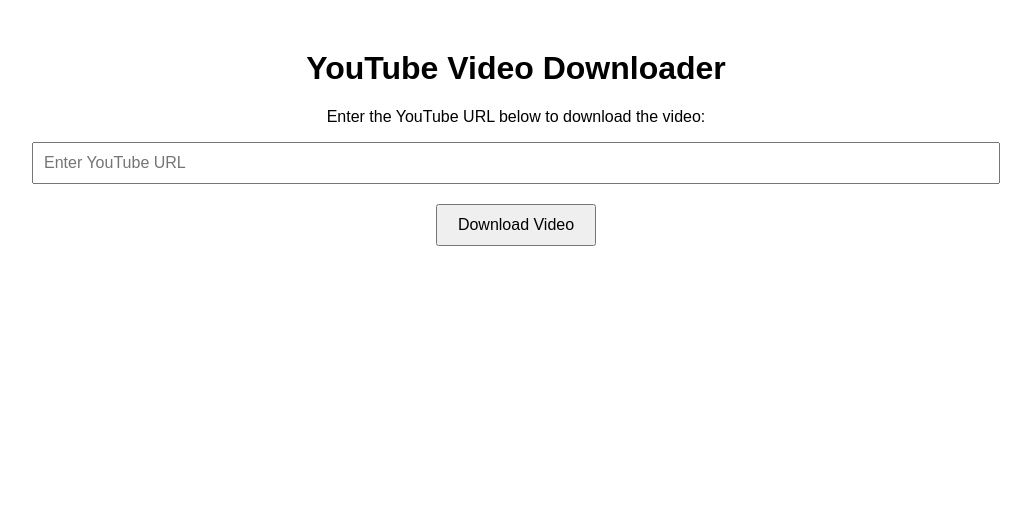
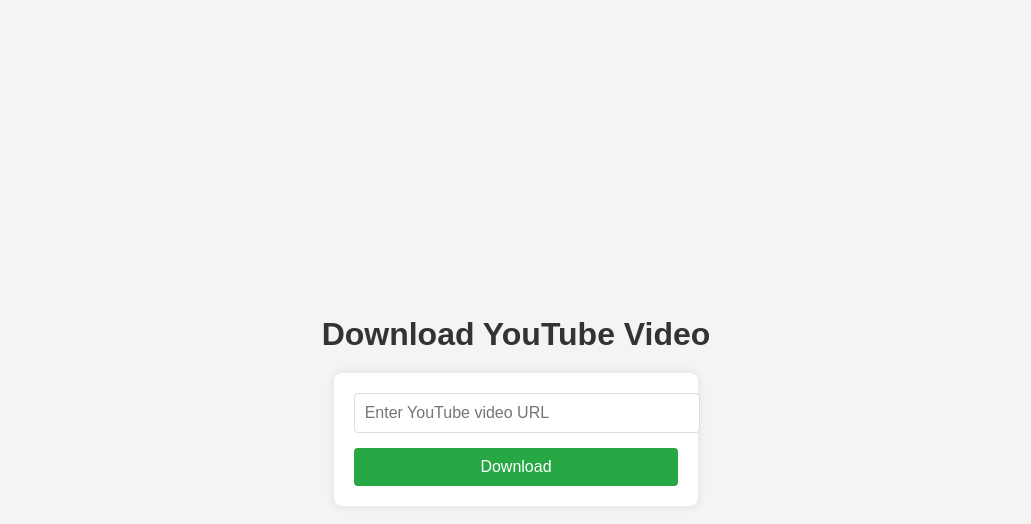
Before and after one commit to Zelenskypilot/UTB, a website: page index.html in a window 1280 px wide. Shown: the whole page, without its empty margins (124-1155 px from the left). Drawn offline with Linux system fonts and the light colour scheme.

Commit message:
Update index.html

```diff
--- a/index.html
+++ b/index.html
@@ -7,39 +7,58 @@
     <style>
         body {
             font-family: Arial, sans-serif;
-            margin: 50px;
-            text-align: center;
+            background-color: #f4f4f4;
+            display: flex;
+            flex-direction: column;
+            align-items: center;
+            justify-content: center;
+            height: 100vh;
+            margin: 0;
         }
+
+        h1 {
+            color: #333;
+            margin-bottom: 20px;
+        }
+
+        form {
+            background-color: #fff;
+            padding: 20px;
+            border-radius: 8px;
+            box-shadow: 0 0 10px rgba(0, 0, 0, 0.1);
+        }
+
         input[type="text"] {
-            width: 80%;
+            width: 100%;
             padding: 10px;
+            margin-bottom: 15px;
+            border: 1px solid #ddd;
+            border-radius: 4px;
             font-size: 16px;
         }
+
         button {
-            padding: 10px 20px;
+            width: 100%;
+            padding: 10px;
+            background-color: #28a745;
+            color: white;
+            border: none;
+            border-radius: 4px;
             font-size: 16px;
             cursor: pointer;
-            margin-top: 20px;
+            transition: background-color 0.3s;
+        }
+
+        button:hover {
+            background-color: #218838;
         }
     </style>
 </head>
 <body>
-    <h1>YouTube Video Downloader</h1>
-    <p>Enter the YouTube URL below to download the video:</p>
-    <form id="downloadForm">
-        <input type="text" id="urlInput" placeholder="Enter YouTube URL" required />
-        <br>
-        <button type="submit">Download Video</button>
+    <h1>Download YouTube Video</h1>
+    <form action="/download" method="get">
+        <input type="text" name="url" placeholder="Enter YouTube video URL" required>
+        <button type="submit">Download</button>
     </form>
-
-    <script>
-        document.getElementById('downloadForm').addEventListener('submit', function(event) {
-            event.preventDefault();
-            const url = document.getElementById('urlInput').value;
-            if (url) {
-                window.location.href = `/download?url=${encodeURIComponent(url)}`;
-            }
-        });
-    </script>
 </body>
 </html>
```
